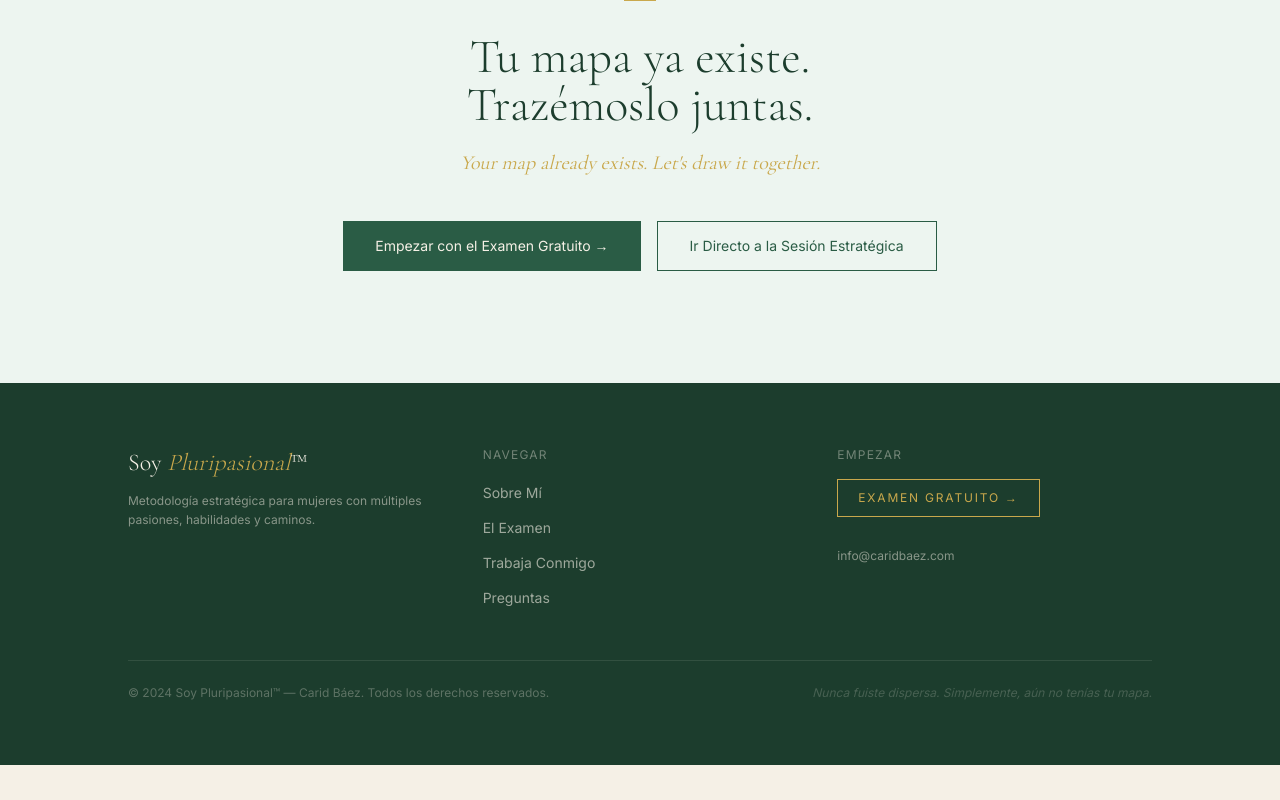
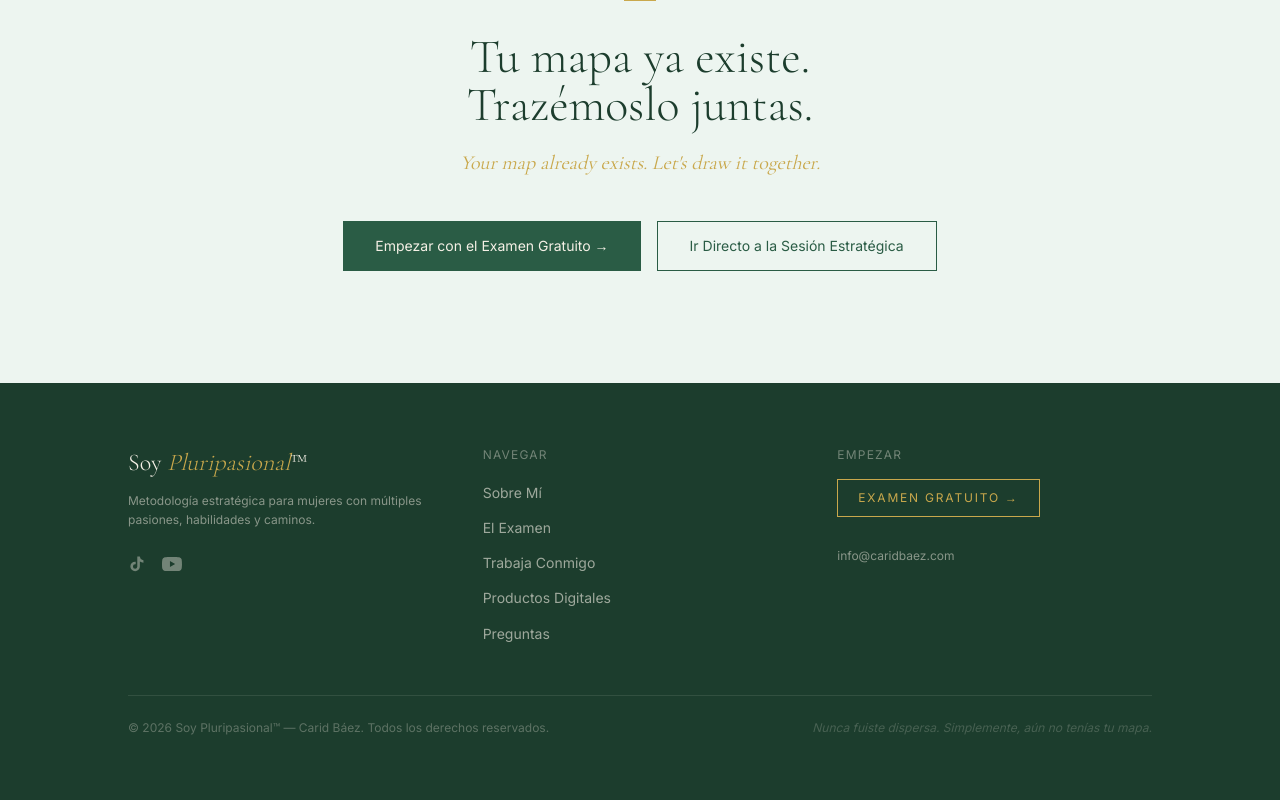
Before and after one commit to CaridPluri/soypluripasional, a Next.js app: page / in a window 1280 px wide. Shown: the part 4169-4969 px from the top of the page. Before the commit the page ends 4934 px from the top, so only its background shows below. Built offline with nearby package versions, Linux system fonts and the light colour scheme.

Commit message:
Add TikTok and YouTube social links to footer, add Productos link

```diff
--- a/components/footer.tsx
+++ b/components/footer.tsx
@@ -8,10 +8,34 @@ export function Footer() {
           <div className="font-cormorant text-2xl font-light mb-3">
             Soy <em className="text-oro">Pluripasional</em>™
           </div>
-          <p className="font-inter text-xs text-crema/50 leading-relaxed">
+          <p className="font-inter text-xs text-crema/50 leading-relaxed mb-6">
             Metodología estratégica para mujeres con múltiples pasiones,
             habilidades y caminos.
           </p>
+          <div className="flex items-center gap-4">
+            <a
+              href="https://www.tiktok.com/@luzcarid"
+              target="_blank"
+              rel="noopener noreferrer"
+              aria-label="TikTok de Carid"
+              className="text-crema/40 hover:text-oro transition-colors"
+            >
+              <svg width="18" height="18" viewBox="0 0 24 24" fill="currentColor" xmlns="http://www.w3.org/2000/svg">
+                <path d="M19.59 6.69a4.83 4.83 0 01-3.77-4.25V2h-3.45v13.67a2.89 2.89 0 01-2.88 2.5 2.89 2.89 0 01-2.89-2.89 2.89 2.89 0 012.89-2.89c.28 0 .54.04.79.1V9.01a6.27 6.27 0 00-.79-.05 6.34 6.34 0 00-6.34 6.34 6.34 6.34 0 006.34 6.34 6.34 6.34 0 006.33-6.34V8.75a8.19 8.19 0 004.78 1.52V6.84a4.85 4.85 0 01-1.01-.15z"/>
+              </svg>
+            </a>
+            <a
+              href="https://www.youtube.com/@Soypluripasional"
+              target="_blank"
+              rel="noopener noreferrer"
+              aria-label="YouTube de Soy Pluripasional"
+              className="text-crema/40 hover:text-oro transition-colors"
+            >
+              <svg width="20" height="20" viewBox="0 0 24 24" fill="currentColor" xmlns="http://www.w3.org/2000/svg">
+                <path d="M23.498 6.186a3.016 3.016 0 00-2.122-2.136C19.505 3.545 12 3.545 12 3.545s-7.505 0-9.377.505A3.017 3.017 0 00.502 6.186C0 8.07 0 12 0 12s0 3.93.502 5.814a3.016 3.016 0 002.122 2.136c1.871.505 9.376.505 9.376.505s7.505 0 9.377-.505a3.015 3.015 0 002.122-2.136C24 15.93 24 12 24 12s0-3.93-.502-5.814zM9.545 15.568V8.432L15.818 12l-6.273 3.568z"/>
+              </svg>
+            </a>
+          </div>
         </div>
 
         <div>
@@ -23,6 +47,7 @@ export function Footer() {
               { href: "/sobre-mi", label: "Sobre Mí" },
               { href: "/examen", label: "El Examen" },
               { href: "/sesion", label: "Trabaja Conmigo" },
+              { href: "/productos", label: "Productos Digitales" },
               { href: "/preguntas", label: "Preguntas" },
             ].map((link) => (
               <li key={link.href}>
@@ -62,7 +87,7 @@ export function Footer() {
 
       <div className="max-w-5xl mx-auto mt-12 pt-6 border-t border-crema/10 flex flex-col md:flex-row justify-between items-center gap-4">
         <p className="font-inter text-xs text-crema/30">
-          © 2024 Soy Pluripasional™ — Carid Báez. Todos los derechos reservados.
+          © {new Date().getFullYear()} Soy Pluripasional™ — Carid Báez. Todos los derechos reservados.
         </p>
         <p className="font-inter text-xs text-crema/20 italic">
           Nunca fuiste dispersa. Simplemente, aún no tenías tu mapa.
```
